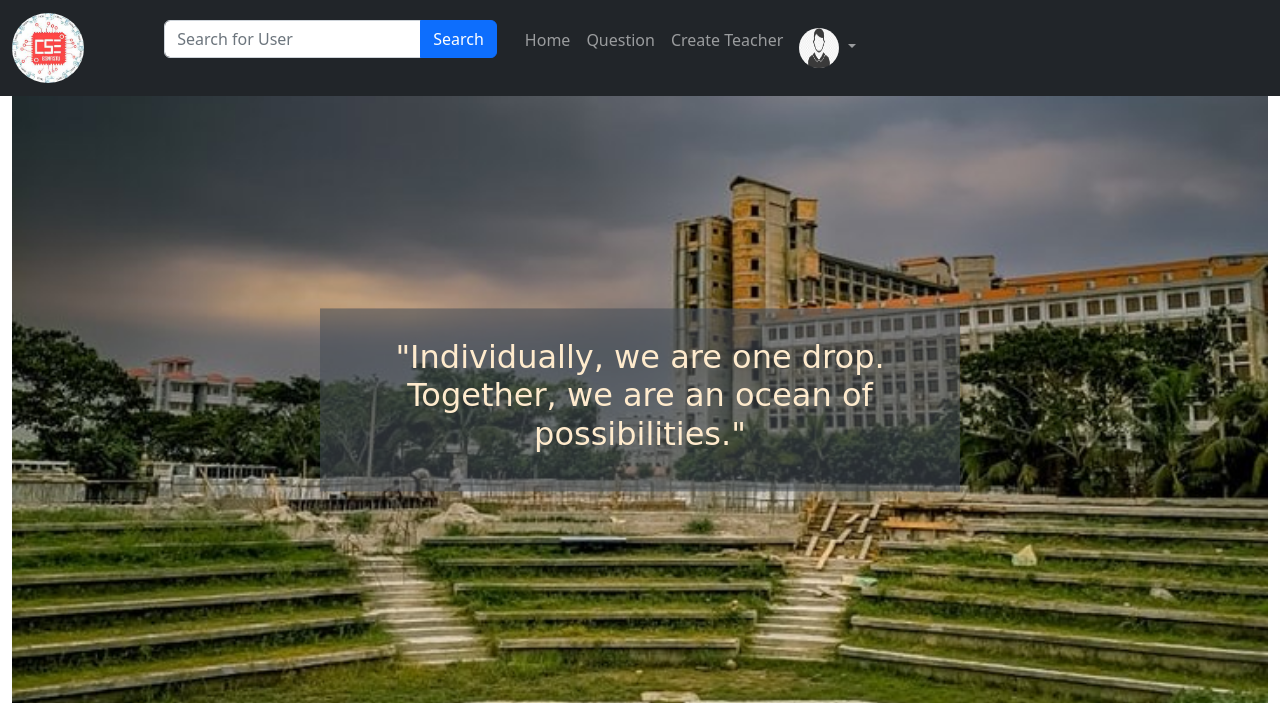
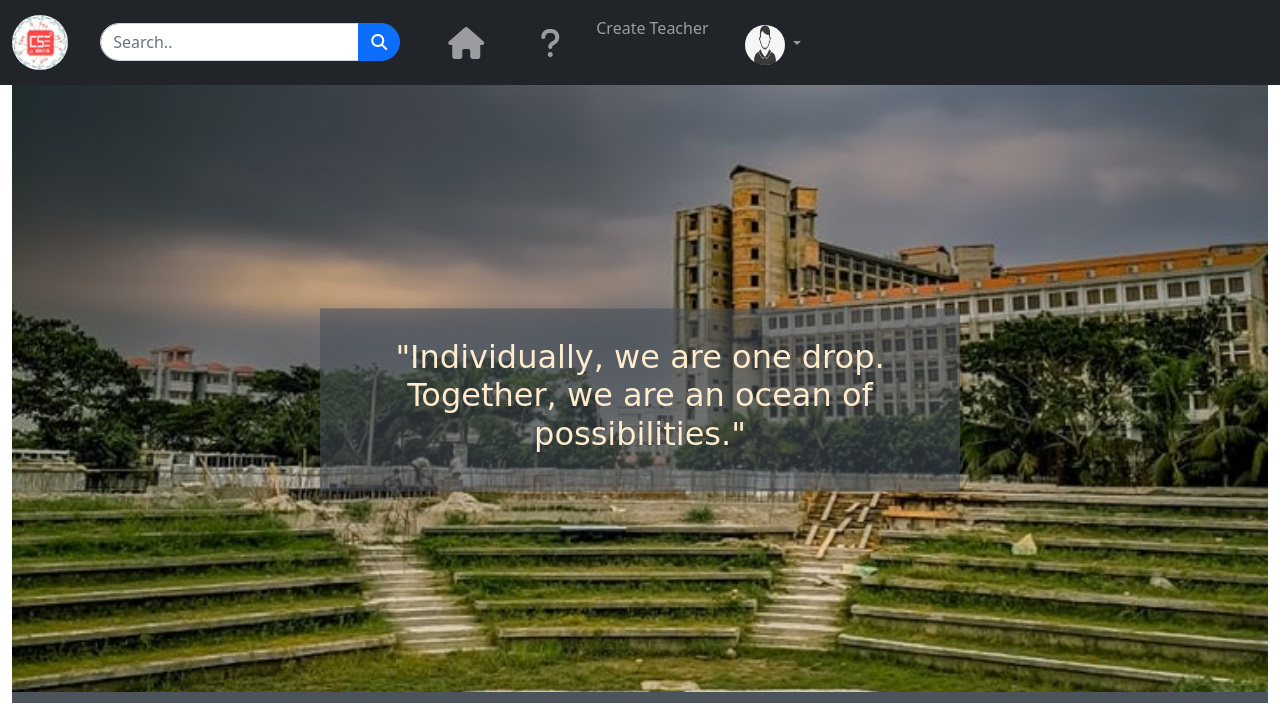
Before and after one commit to JamilRayhan/Department-Automation, a Django app: page / in a window 1280 px wide. Shown: the top 703 px of the page. Run offline with Django 4.2, Linux system fonts and the light colour scheme; a user stored in the database is signed in; data comes from the database, SQL or seed files in the repository; both versions use the stored data as it was after the commit; some libraries are stand-ins or nearby versions.

Commit message:
nav design

```diff
--- a/templates/navbar.html
+++ b/templates/navbar.html
@@ -12,33 +12,78 @@
   {% endblock %}
 
 </head>
+<style>
+  .input-group {
+    width: 300px;
+  }
 
+  .form-control {
+    border-radius: 20px;
+  }
+
+  .btn-primary {
+    border-radius: 20px;
+  }
+  .icon-container {
+    position: relative;
+    margin-top: 15px;
+    margin-right: 20px;
+    margin-left: 20px;
+  }
+
+  .hover-text {
+    position: absolute;
+    bottom: -50px; /* Adjust the distance from the icon */
+    left: 50%;
+    transform: translateX(-50%);
+    display: none;
+    background-color: #333;
+    color: #fff;
+    padding: 5px 10px;
+    border-radius: 5px;
+  }
+
+  .icon-container:hover .hover-text {
+    display: block;
+  }
+
+
+</style>
 
 <body>
 
   <nav class="navbar navbar-expand-lg bg-dark navbar-dark">
     <div class="container-fluid">
       <a class="navbar-brand" href="{% url 'App_Post:home' %}"><img
-          style="border-radius: 50%; height: 70px; margin-right: 3rem;" src="../media/logo_dept_of_CSE.jpg" alt=""></a>
+          style="border-radius: 50%; height: 55px;  margin-right: 1rem;" src="../../media/logo_dept_of_CSE.jpg" alt=""></a>
       <button class="navbar-toggler" type="button" data-bs-toggle="collapse" data-bs-target="#collapsibleNavbar">
         <span class="navbar-toggler-icon"></span>
       </button>
       <div class="collapse navbar-collapse" id="collapsibleNavbar">
         <ul class="navbar-nav menubar">
 
-          &nbsp;&nbsp;&nbsp;&nbsp;
-          <form method="get" action="{% url 'App_Post:home' %}" style="margin-right: 20px;">
+          <form method="get" action="{% url 'App_Post:home' %}" style="margin-right: 20px;margin-top:15px;">
             <div class="input-group mb-3">
-              <input type="text" class="form-control" placeholder="Search for User" name="search">
-              <button class="btn btn-primary" type="submit">Search</button>
+              <input type="text" class="form-control" placeholder="Search.." name="search">
+              <button class="btn btn-primary" type="submit"><i class="fas fa-search"></i></button>
             </div>
           </form>
 
           <li class="nav-item">
-            <a class="nav-link" href="{% url 'App_Post:home' %}">Home</a>
+            <a class="nav-link" href="{% url 'App_Post:home' %}">
+              <div class="icon-container">
+                <i class="fa-solid fa-house fa-2xl" aria-hidden="true"></i>
+                <span class="hover-text">Home</span>
+              </div>
+            </a>
           </li>
           <li class="nav-item">
-            <a class="nav-link" href="{% url 'App_Post:questions' %}">Question</a>
+            <a class="nav-link" href="{% url 'App_Post:questions' %}">
+              <div class="icon-container">
+                <i class="fa-solid fa-question fa-2xl" aria-hidden="true"></i>
+                <span class="hover-text">Question</span>
+              </div>
+            </a>
           </li>
           {% if request.user.is_superuser %}
           <li class="nav-item">
@@ -47,12 +92,19 @@
           {% endif %}
           {% if not request.user.is_staff %}
           <li class="nav-item">
-            <a class="nav-link" href="{% url 'exam_registration' %}">Register for Exam</a>
+            <a class="nav-link" href="{% url 'exam_registration' %}">
+              <div class="icon-container">
+                <i class="fa-regular fa-id-card fa-2xl " aria-hidden="true"></i>
+                <span class="hover-text">Registration</span>
+              </div>
+
+            </a>
           </li>
           {% endif %}
 
 
-          <li class="nav-item dropdown">
+          <li class="nav-item dropdown" style="margin-right: 20px;margin-top:9px;margin-left: 20px;">
+
             {% if user.user_profile.profile_pic %}
             <a class="nav-link dropdown-toggle" href="#" role="button" data-bs-toggle="dropdown">
               <img src="/media/{{user.user_profile.profile_pic}}" width='40px' height="40px" class="rounded-circle">
```
Also changed, not shown: db.sqlite3.
